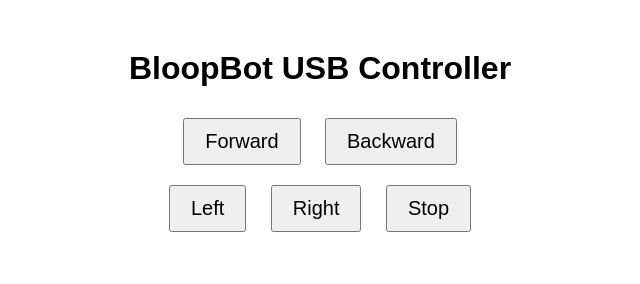
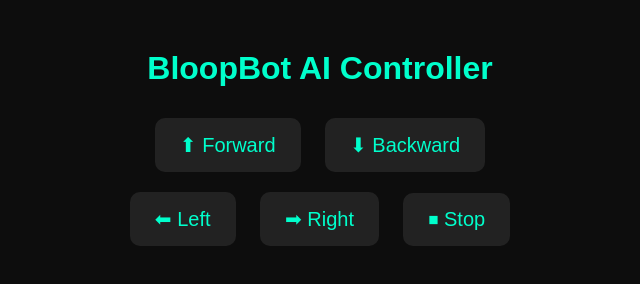
Before and after one commit to ilsxzhub/bloop, a plain HTML site: page index.html in a window 1280 px wide. Shown: the whole page, without its empty margins (320-960 px from the left). Drawn offline with Linux system fonts and the light colour scheme.

Commit message:
Update index.html

```diff
--- a/index.html
+++ b/index.html
@@ -3,46 +3,58 @@
 <head>
 <meta charset="UTF-8">
 <meta name="viewport" content="width=device-width, initial-scale=1.0">
-<title>BloopBot USB Controller</title>
+<title>BloopBot AI Controller</title>
 <style>
-  body { font-family: Arial; text-align: center; margin-top: 50px; }
-  button { font-size: 20px; padding: 10px 20px; margin: 10px; }
+  body { font-family: Arial; text-align: center; margin-top: 50px; background: #0d0d0d; color: #00ffcc; }
+  button { font-size: 20px; padding: 15px 25px; margin: 10px; border-radius: 10px; border: none; background: #222; color: #00ffcc; }
+  button:hover { background: #00ffcc; color: #0d0d0d; cursor: pointer; }
 </style>
 </head>
 <body>
 
-<h1>BloopBot USB Controller</h1>
+<h1>BloopBot AI Controller</h1>
 
-<button onclick="move('forward')">Forward</button>
-<button onclick="move('backward')">Backward</button>
-<br>
-<button onclick="move('left')">Left</button>
-<button onclick="move('right')">Right</button>
-<button onclick="move('stop')">Stop</button>
+<div>
+  <button onclick="move('forward')">⬆ Forward</button>
+  <button onclick="move('backward')">⬇ Backward</button>
+</div>
+<div>
+  <button onclick="move('left')">⬅ Left</button>
+  <button onclick="move('right')">➡ Right</button>
+  <button onclick="move('stop')">⏹ Stop</button>
+</div>
 
 <script>
-async function move(command) {
-    try {
-        await fetch('http://localhost:5000/move', {
-            method: 'POST',
-            headers: {'Content-Type': 'application/json'},
-            body: JSON.stringify({command})
-        });
-        speak(command);
-    } catch (error) {
-        alert('Failed to send command. Make sure Python server is running.');
-        console.error(error);
-    }
+async function move(direction) {
+    // Simulate sending command to mBot
+    console.log("BloopBot command:", direction);
+
+    // Voice reaction using SpeechSynthesis API
+    speak(direction);
+
+    // Simulate LED/light feedback
+    simulateLED(direction);
 }
 
-// Bloop voice
-function speak(command) {
-    const utterance = new SpeechSynthesisUtterance("Bloop! " + command + "!");
+function speak(action) {
+    const utterance = new SpeechSynthesisUtterance("Bloop! " + action + "!");
     utterance.lang = 'en-US';
     utterance.pitch = 1.2;
     utterance.rate = 1;
     speechSynthesis.speak(utterance);
 }
+
+function simulateLED(action) {
+    let color;
+    switch(action){
+        case 'forward': color = 'green'; break;
+        case 'backward': color = 'red'; break;
+        case 'left': color = 'blue'; break;
+        case 'right': color = 'cyan'; break;
+        case 'stop': color = 'yellow'; break;
+    }
+    document.body.style.background = color;
+}
 </script>
 
 </body>
```
